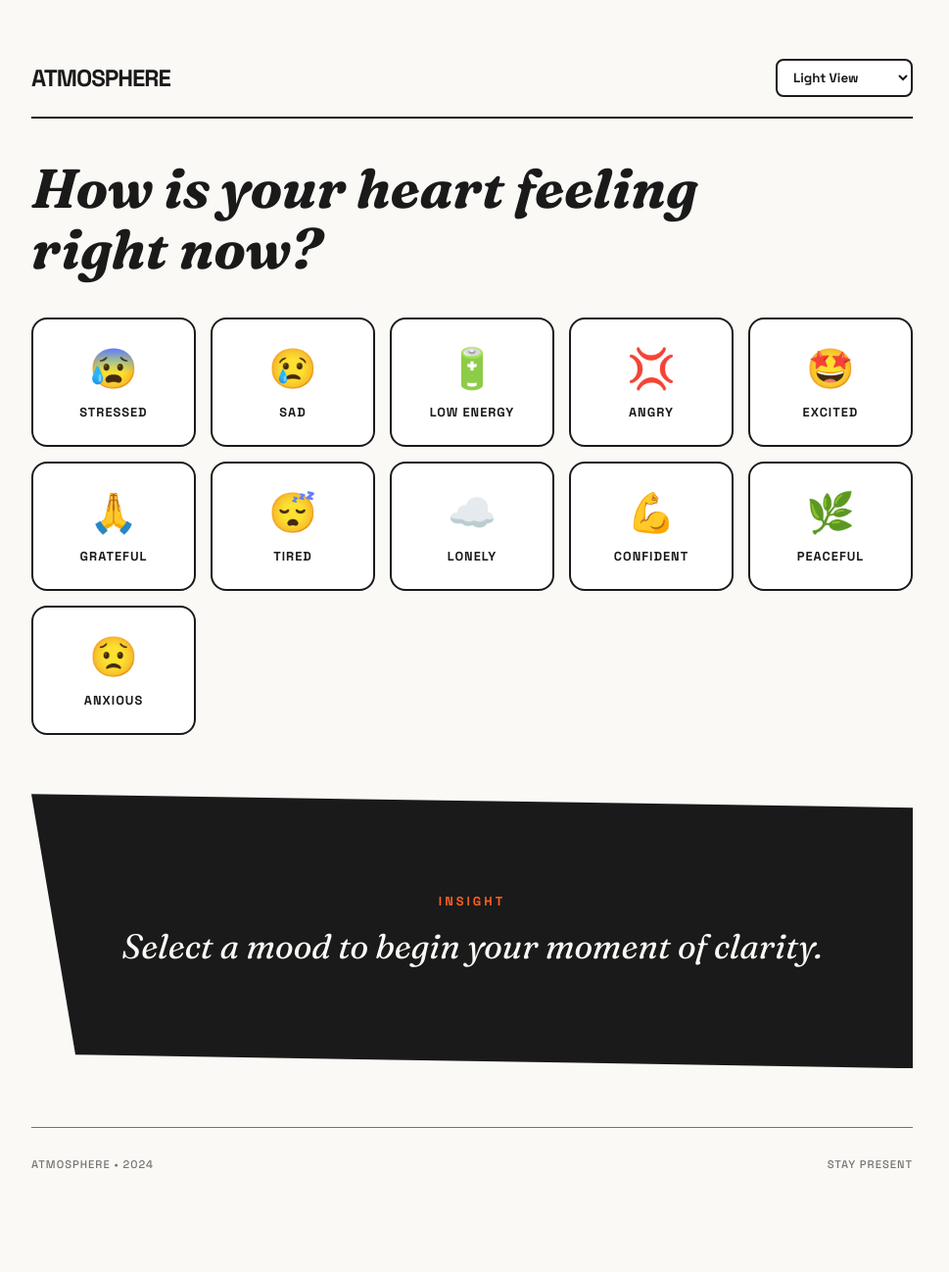
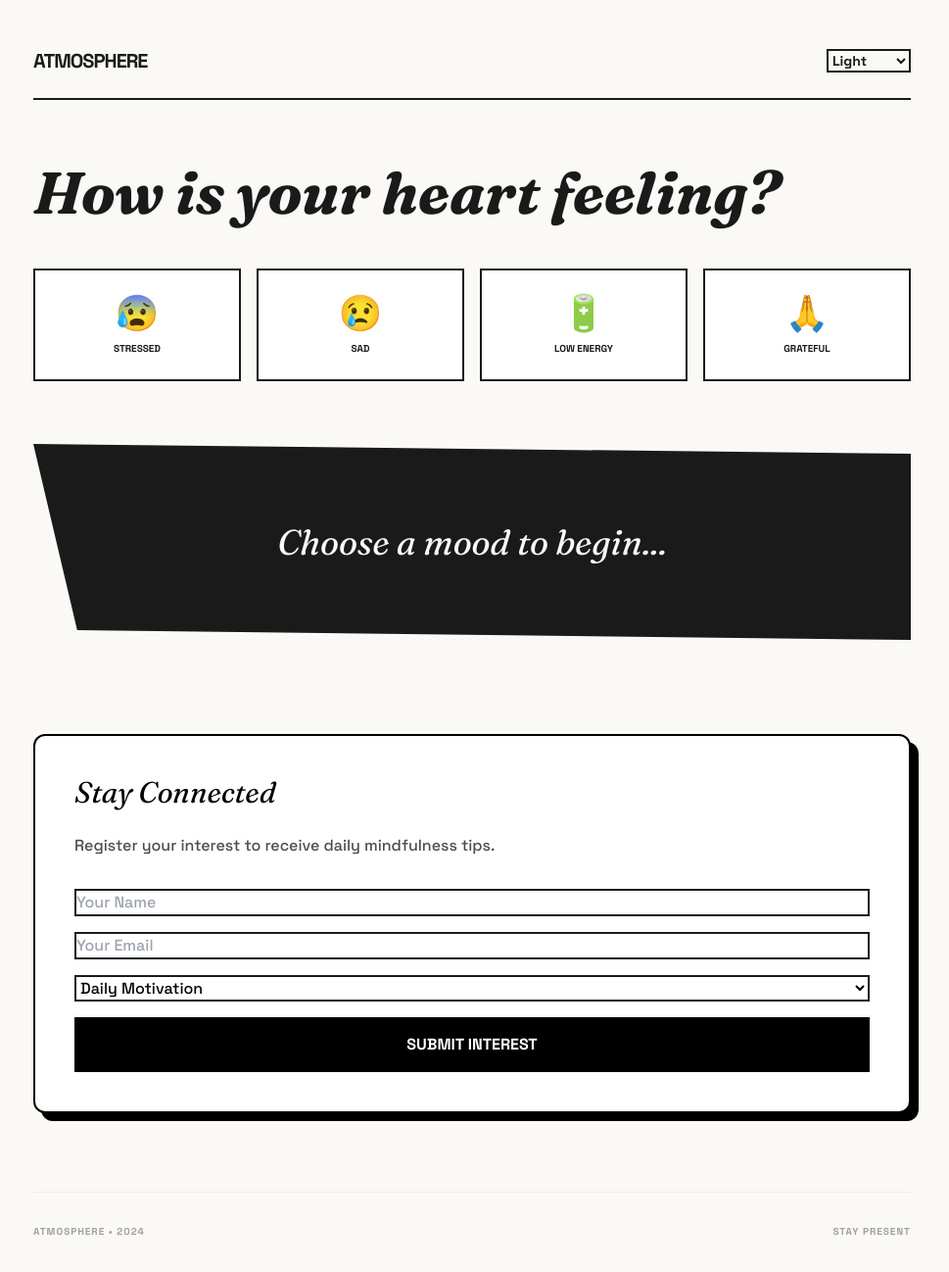
Before and after one commit to pavithrayuvaraja/Experiments, a plain HTML site: page index.html in a window 1280 px wide. Shown: the whole page at 98% size, without its empty margins (158-1127 px from the left). Drawn offline with nearby package versions, Linux system fonts and the light colour scheme.

Commit message:
Add registration form and enhance mood selection
Updated the index.html file to include a registration form and improved mood selection functionality.

```diff
--- a/index.html
+++ b/index.html
@@ -3,9 +3,9 @@
 <head>
     <meta charset="UTF-8">
     <meta name="viewport" content="width=device-width, initial-scale=1.0">
-    <title>Atmosphere | Your Space</title>
+    <title>Atmosphere | Mood & Connection</title>
+    <script src="https://cdn.tailwindcss.com"></script>
     <style>
-        /* Modern Typography */
         @import url('https://fonts.googleapis.com/css2?family=Space+Grotesk:wght@300;500;700&family=Fraunces:ital,opsz,wght@1,9..144,400;1,9..144,700&display=swap');
 
         :root {
@@ -14,31 +14,14 @@
             --border: #1a1a1a;
             --text: #1a1a1a;
             --accent: #ff5f1f;
-            --secondary: #6366f1;
-            --card-bg: #1a1a1a;
-            --card-text: #faf9f6;
         }
 
-        /* Midnight Theme Colors */
         body.dark-theme {
             --bg: #0d0d0d;
             --surface: #1a1a1a;
             --border: #333333;
             --text: #f2f2f2;
             --accent: #00ffcc;
-            --card-bg: #f2f2f2;
-            --card-text: #0d0d0d;
-        }
-
-        /* Earthy Theme Colors */
-        body.nature-theme {
-            --bg: #f2efe9;
-            --surface: #ffffff;
-            --border: #4a5d4e;
-            --text: #2c362e;
-            --accent: #8b9d77;
-            --card-bg: #4a5d4e;
-            --card-text: #f2efe9;
         }
 
         * { box-sizing: border-box; margin: 0; padding: 0; }
@@ -47,70 +30,13 @@
             font-family: 'Space Grotesk', sans-serif;
             background-color: var(--bg);
             color: var(--text);
-            min-height: 100vh;
-            display: flex;
-            flex-direction: column;
-            align-items: center;
             transition: all 0.5s ease;
-            overflow-x: hidden;
-            padding: 20px;
-        }
-
-        .container {
-            width: 100%;
-            max-width: 900px;
-            padding: 40px 0;
-        }
-
-        .header-nav {
-            display: flex;
-            justify-content: space-between;
-            align-items: center;
-            margin-bottom: 40px;
-            padding-bottom: 20px;
-            border-bottom: 2px solid var(--border);
-        }
-
-        .branding { font-weight: 700; font-size: 1.5rem; text-transform: uppercase; letter-spacing: -1px; }
-
-        select {
-            background: var(--surface);
-            border: 2px solid var(--border);
-            padding: 8px 12px;
-            border-radius: 8px;
-            font-family: inherit;
-            color: var(--text);
-            cursor: pointer;
-            font-weight: 600;
-        }
-
-        h1 {
-            font-family: 'Fraunces', serif;
-            font-size: clamp(2rem, 6vw, 3.5rem);
-            line-height: 1.1;
-            font-style: italic;
-            font-weight: 700;
-            margin-bottom: 40px;
-        }
-
-        .mood-grid {
-            display: grid;
-            grid-template-columns: repeat(auto-fill, minmax(140px, 1fr));
-            gap: 15px;
-            margin-bottom: 60px;
         }
 
         .mood-box {
             background: var(--surface);
             border: 2px solid var(--border);
-            padding: 25px 15px;
-            cursor: pointer;
             transition: all 0.3s cubic-bezier(0.23, 1, 0.32, 1);
-            display: flex;
-            flex-direction: column;
-            align-items: center;
-            gap: 10px;
-            border-radius: 16px;
         }
 
         .mood-box:hover {
@@ -118,122 +44,129 @@
             box-shadow: 6px 6px 0px var(--border);
         }
 
-        .emoji { font-size: 2.5rem; }
-        .mood-name { font-weight: 700; font-size: 0.8rem; text-transform: uppercase; letter-spacing: 1px; }
-
         .quote-card {
-            background: var(--card-bg);
-            color: var(--card-text);
-            padding: 50px 30px;
-            display: flex;
-            flex-direction: column;
-            justify-content: center;
-            align-items: center;
-            text-align: center;
+            background: var(--border);
+            color: var(--bg);
             clip-path: polygon(0 0, 100% 5%, 100% 100%, 5% 95%);
-            transition: all 0.6s ease;
-            min-height: 280px;
-            margin-top: 20px;
         }
 
-        .quote-author { font-size: 0.8rem; text-transform: uppercase; color: var(--accent); margin-bottom: 15px; letter-spacing: 3px; font-weight: 700; }
-        .quote-text { font-family: 'Fraunces', serif; font-size: clamp(1.4rem, 4vw, 2.2rem); font-style: italic; line-height: 1.3; }
-
-        footer {
-            margin-top: 60px;
-            padding: 30px 0;
-            font-size: 0.7rem;
-            text-transform: uppercase;
-            border-top: 1px solid var(--border);
-            display: flex;
-            justify-content: space-between;
-            width: 100%;
-            opacity: 0.6;
-            letter-spacing: 1px;
+        input, select {
+            background: transparent;
+            border: 2px solid var(--border);
+            padding: 12px;
+            outline: none;
         }
 
-        @media (max-width: 600px) {
-            .mood-grid { grid-template-columns: repeat(2, 1fr); }
-            .header-nav { flex-direction: column; gap: 20px; align-items: flex-start; }
-        }
+        input:focus { background: white; color: black; }
     </style>
 </head>
-<body>
+<body class="min-h-screen p-6 md:p-12 flex flex-col items-center">
 
-    <div class="container">
-        <nav class="header-nav">
-            <div class="branding">Atmosphere</div>
-            <select id="theme-select" onchange="refreshTheme()">
-                <option value="default">Light View</option>
-                <option value="dark-theme">Midnight View</option>
-                <option value="nature-theme">Earthy View</option>
+    <div class="max-w-4xl w-full">
+        <!-- Nav -->
+        <nav class="flex justify-between items-center mb-16 border-b-2 border-[#1a1a1a] pb-6">
+            <h1 class="text-xl font-bold uppercase tracking-tighter">Atmosphere</h1>
+            <select id="theme-select" onchange="updateTheme()" class="text-sm font-bold">
+                <option value="default">Light</option>
+                <option value="dark-theme">Midnight</option>
             </select>
         </nav>
 
-        <h1>How is your heart feeling <br>right now?</h1>
+        <!-- Mood Section -->
+        <header class="mb-12">
+            <h2 class="text-5xl md:text-6xl font-serif italic font-bold mb-4" style="font-family: 'Fraunces', serif;">How is your heart feeling?</h2>
+        </header>
 
-        <div class="mood-grid">
-            <div class="mood-box" onclick="ignite('stressed')"><span class="emoji">😰</span><span class="mood-name">Stressed</span></div>
-            <div class="mood-box" onclick="ignite('sad')"><span class="emoji">😢</span><span class="mood-name">Sad</span></div>
-            <div class="mood-box" onclick="ignite('unmotivated')"><span class="emoji">🔋</span><span class="mood-name">Low Energy</span></div>
-            <div class="mood-box" onclick="ignite('angry')"><span class="emoji">💢</span><span class="mood-name">Angry</span></div>
-            <div class="mood-box" onclick="ignite('excited')"><span class="emoji">🤩</span><span class="mood-name">Excited</span></div>
-            <div class="mood-box" onclick="ignite('grateful')"><span class="emoji">🙏</span><span class="mood-name">Grateful</span></div>
-            <div class="mood-box" onclick="ignite('tired')"><span class="emoji">😴</span><span class="mood-name">Tired</span></div>
-            <div class="mood-box" onclick="ignite('lonely')"><span class="emoji">☁️</span><span class="mood-name">Lonely</span></div>
-            <div class="mood-box" onclick="ignite('confident')"><span class="emoji">💪</span><span class="mood-name">Confident</span></div>
-            <div class="mood-box" onclick="ignite('peaceful')"><span class="emoji">🌿</span><span class="mood-name">Peaceful</span></div>
-            <div class="mood-box" onclick="ignite('anxious')"><span class="emoji">😟</span><span class="mood-name">Anxious</span></div>
+        <div class="grid grid-cols-2 md:grid-cols-4 gap-4 mb-16" id="mood-grid">
+            <!-- Moods added by JS -->
         </div>
 
-        <div class="quote-zone">
-            <div id="q-card" class="quote-card">
-                <span class="quote-author">Insight</span>
-                <div id="q-body" class="quote-text">Select a mood to begin your moment of clarity.</div>
-            </div>
+        <div id="q-card" class="quote-card p-12 md:p-20 text-center mb-24 transition-opacity duration-500">
+            <p id="q-text" class="text-2xl md:text-4xl italic font-serif" style="font-family: 'Fraunces', serif;">Choose a mood to begin...</p>
         </div>
 
-        <footer>
-            <div>ATMOSPHERE &bull; 2024</div>
-            <div>STAY PRESENT</div>
+        <!-- NEW: Registration Form Section -->
+        <section class="border-2 border-black p-10 rounded-xl mb-20 bg-white text-black shadow-[8px_8px_0px_black]">
+            <h3 class="text-3xl font-serif italic mb-6" style="font-family: 'Fraunces', serif;">Stay Connected</h3>
+            <p class="mb-8 opacity-70">Register your interest to receive daily mindfulness tips.</p>
+
+            <form id="registrationForm" class="flex flex-col gap-4">
+                <input type="text" name="name" placeholder="Your Name" required>
+                <input type="email" name="email" placeholder="Your Email" required>
+                <select name="interest">
+                    <option>Daily Motivation</option>
+                    <option>Mindfulness Tips</option>
+                    <option>Early Access</option>
+                </select>
+                <button type="submit" id="submitBtn" class="bg-black text-white p-4 font-bold uppercase hover:bg-orange-600 transition-colors">
+                    Submit Interest
+                </button>
+            </form>
+            <p id="formStatus" class="mt-4 text-center font-bold text-green-600 hidden">Success! Your info was saved to the sheet.</p>
+        </section>
+
+        <footer class="pt-8 border-t border-black/10 text-[10px] uppercase font-bold tracking-widest opacity-40 flex justify-between">
+            <span>Atmosphere &bull; 2024</span>
+            <span>Stay Present</span>
         </footer>
     </div>
 
     <script>
+        // --- FORM LOGIC ---
+        const scriptURL = 'https://script.google.com/macros/s/AKfycbwqA6MOrN7kIFMtXKg4Ex_L-79JnKfMnEDr1uUxPi6YoFqPqs1R09RFItA3OtghRCJj/exec';
+        const form = document.getElementById('registrationForm');
+        const status = document.getElementById('formStatus');
+        const btn = document.getElementById('submitBtn');
+
+        form.addEventListener('submit', e => {
+            e.preventDefault();
+            btn.disabled = true;
+            btn.innerText = 'Sending...';
+
+            fetch(scriptURL, { method: 'POST', body: new FormData(form)})
+                .then(response => {
+                    status.classList.remove('hidden');
+                    form.reset();
+                    btn.innerText = 'Submit Interest';
+                    btn.disabled = false;
+                })
+                .catch(error => {
+                    console.error('Error!', error.message);
+                    btn.innerText = 'Error - Try Again';
+                    btn.disabled = false;
+                });
+        });
+
+        // --- MOOD LOGIC ---
+        const moods = [
+            { id: 'stressed', emoji: '😰', label: 'Stressed' },
+            { id: 'sad', emoji: '😢', label: 'Sad' },
+            { id: 'unmotivated', emoji: '🔋', label: 'Low Energy' },
+            { id: 'grateful', emoji: '🙏', label: 'Grateful' }
+        ];
+
         const quotes = {
-            stressed: ["Breathe. You are a soul, not a cog in a machine.", "Simplify. What is the one thing that matters right now?", "Don't let the noise of the world drown out your inner peace.", "Focus on your feet on the ground. You are here."],
-            sad: ["Even the moon has phases. Allow yourself yours.", "Tears are the soul's way of cleaning the windows.", "You are precious, you are loved, and you are never alone.", "This season of winter will eventually yield to spring."],
-            unmotivated: ["Small steps still count as miles. Just move an inch.", "Your low energy is an invitation to recharge, not to quit.", "Action is the antidote to despair. Do one tiny thing.", "Rest is productive. Your worth is not tied to your work."],
-            angry: ["Transform your fire into light, not heat.", "Pause before you speak. Silence is a power move.", "Peace is not the absence of storm, but the calm within it.", "Let go of the heavy coal. It only burns you."],
-            excited: ["Catch the spark! The world needs your vibrance.", "Your enthusiasm is a magnet for miracles.", "Savor this peak. You deserve every bit of this joy.", "Keep that momentum. You are flying today."],
-            grateful: ["Focus on the good and the good gets better.", "Gratitude turns what we have into enough.", "When you are grateful, the soul expands.", "Look around. You are already rich in so many ways."],
-            tired: ["Rest is not laziness; it is a necessity.", "You are allowed to turn off. The world will wait.", "Give yourself the grace of a slow evening.", "Your soul needs quiet to hear its own song."],
-            lonely: ["You are never truly alone. The stars are looking back at you.", "Solitude is where you find yourself.", "You are a universe within yourself. Explore it.", "Reach out when you're ready; we are all connected."],
-            confident: ["You are the architect of your own light.", "Own your greatness today.", "Walk as if you belong in every room you enter.", "The power to create your life is within your hands."],
-            peaceful: ["Everything is exactly as it should be.", "May your heart be calm and your mind clear.", "Protect your peace. It is your most valuable possession.", "Flow with life like water around a stone."],
-            anxious: ["You have survived 100% of your bad days.", "Come back to the present. You are safe in this second.", "Don't believe every story your mind tells you.", "Ground yourself. One breath at a time."]
+            stressed: ["Breathe. You are a soul, not a machine.", "Simplify. Focus on the now."],
+            sad: ["Even the moon has phases.", "Be gentle with your healing."],
+            unmotivated: ["Small steps count as miles.", "Rest is productive too."],
+            grateful: ["Focus on the good.", "Gratitude is a superpower."]
         };
 
-        function refreshTheme() {
-            const theme = document.getElementById('theme-select').value;
-            document.body.className = (theme === 'default') ? '' : theme;
+        function render() {
+            const grid = document.getElementById('mood-grid');
+            moods.forEach(m => {
+                const d = document.createElement('div');
+                d.className = 'mood-box p-6 flex flex-col items-center cursor-pointer';
+                d.onclick = () => {
+                    document.getElementById('q-text').innerText = quotes[m.id][Math.floor(Math.random() * 2)];
+                };
+                d.innerHTML = `<span class="text-4xl mb-2">${m.emoji}</span><span class="text-[10px] font-bold uppercase">${m.label}</span>`;
+                grid.appendChild(d);
+            });
         }
 
-        function ignite(mood) {
-            const card = document.getElementById('q-card');
-            const body = document.getElementById('q-body');
-
-            // Animation effect
-            card.style.opacity = '0';
-            card.style.transform = 'translateY(10px)';
-
-            setTimeout(() => {
-                const list = quotes[mood];
-                body.innerText = list[Math.floor(Math.random() * list.length)];
-                card.style.opacity = '1';
-                card.style.transform = 'translateY(0)';
-            }, 300);
-        }
+        function updateTheme() { document.body.className = document.getElementById('theme-select').value; }
+        window.onload = render;
     </script>
 </body>
 </html>
```
